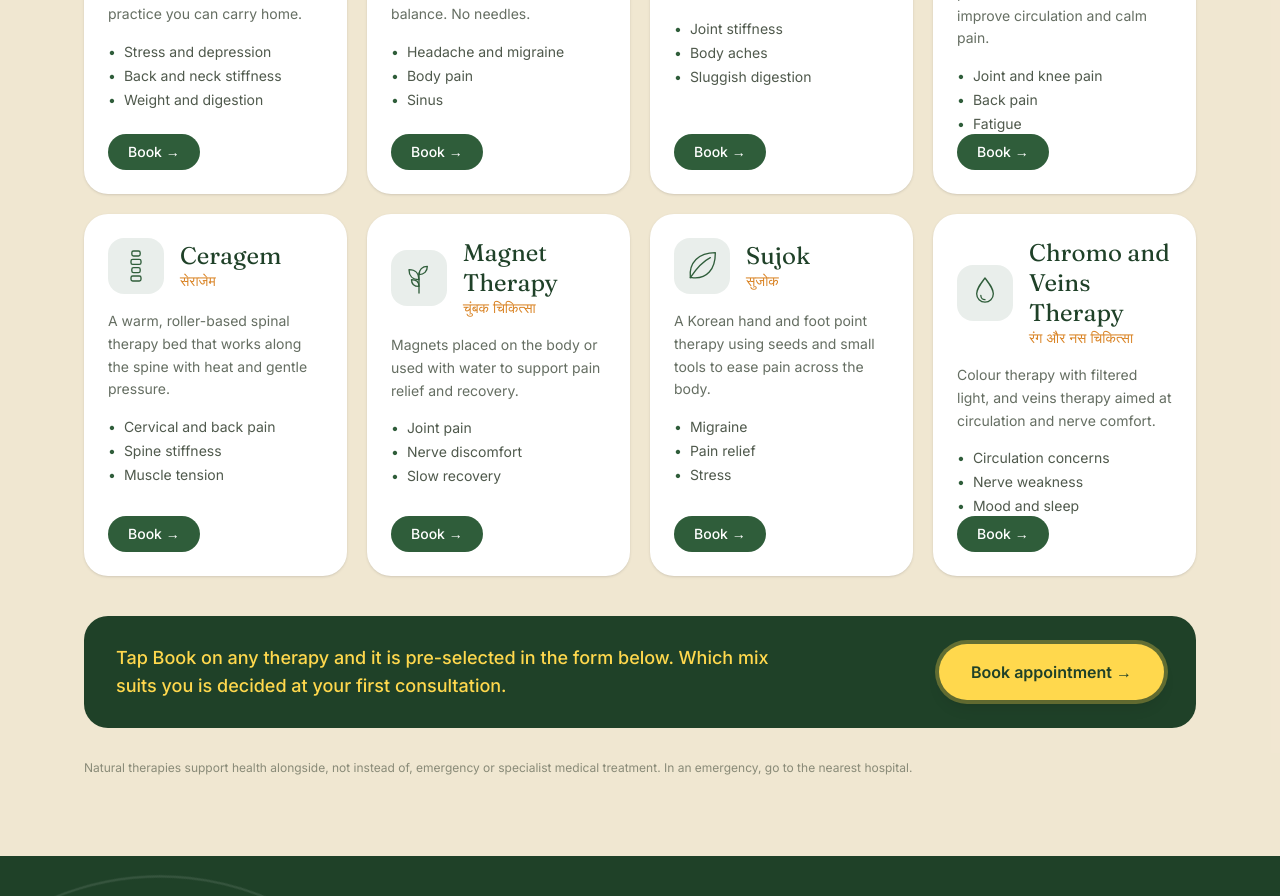
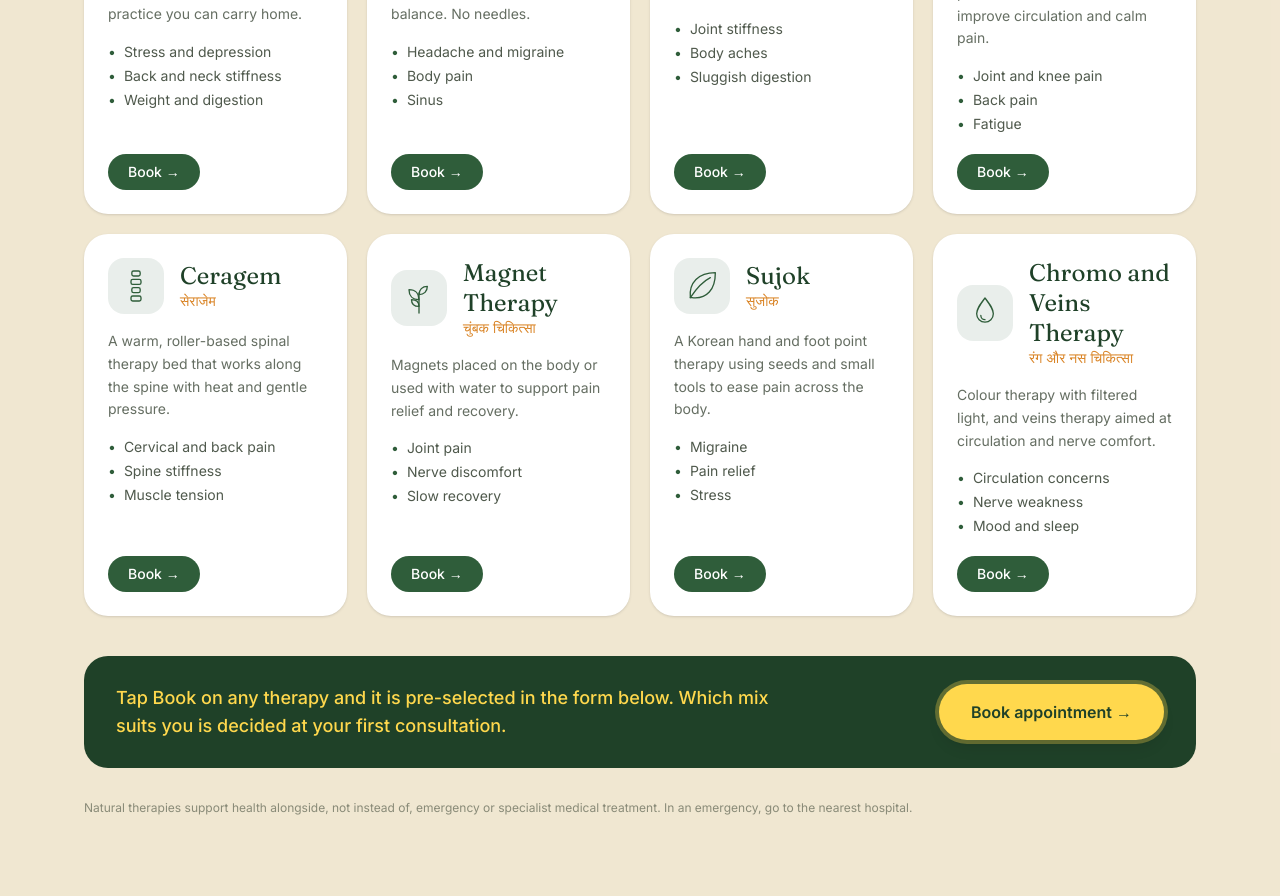
Before and after one commit to Lakshay85/astha-nature-cure, a Next.js app: page / in a window 1280 px wide. Shown: the part 1280-2176 px from the top of the page. Built offline with nearby package versions, Linux system fonts and the light colour scheme.

Commit message:
Treatments: spacing above Book, overlay clears CTA

```diff
--- a/app/page.tsx
+++ b/app/page.tsx
@@ -72,12 +72,12 @@ export default function Home() {
                     <p className="text-sm leading-relaxed text-ink/70">{t.blurb}</p>
                     <ul className="mt-4 space-y-1 text-sm text-ink/80">{t.good.map((g) => <li key={g} className="flex gap-2"><span className="text-moss">&bull;</span>{g}</li>)}</ul>
                     {/* Hover reveal: calm illustration panel slides up over the card body */}
-                    <div aria-hidden="true" className="pointer-events-none absolute inset-x-0 top-0 bottom-16 flex translate-y-6 flex-col items-center justify-center gap-3 bg-gradient-to-b from-moss-dark to-moss text-cream opacity-0 transition duration-500 ease-out group-hover:translate-y-0 group-hover:opacity-100">
+                    <div aria-hidden="true" className="pointer-events-none absolute inset-x-0 top-0 bottom-[4.5rem] flex translate-y-6 flex-col items-center justify-center gap-3 bg-gradient-to-b from-moss-dark to-moss text-cream opacity-0 transition duration-500 ease-out group-hover:translate-y-0 group-hover:opacity-100">
                       <div className="h-24 w-24 scale-90 text-cream/90 transition duration-700 group-hover:scale-100 [&_svg]:h-full [&_svg]:w-full"><Icon k={t.icon} /></div>
                       <div className="font-display text-2xl">{t.name}</div>
                       <div className="text-sm text-cream/70">{t.hindi}</div>
                     </div>
-                    <a href={`#book`} data-treatment={t.name} className="relative z-10 mt-auto self-start rounded-full bg-moss px-5 py-2 text-sm font-medium text-white transition hover:bg-moss-dark">Book &rarr;</a>
+                    <div className="relative z-10 mt-auto pt-5"><a href={`#book`} data-treatment={t.name} className="inline-block rounded-full bg-moss px-5 py-2 text-sm font-medium text-white transition hover:bg-moss-dark">Book &rarr;</a></div>
                   </article>
                 </Reveal>
               ))}
```
